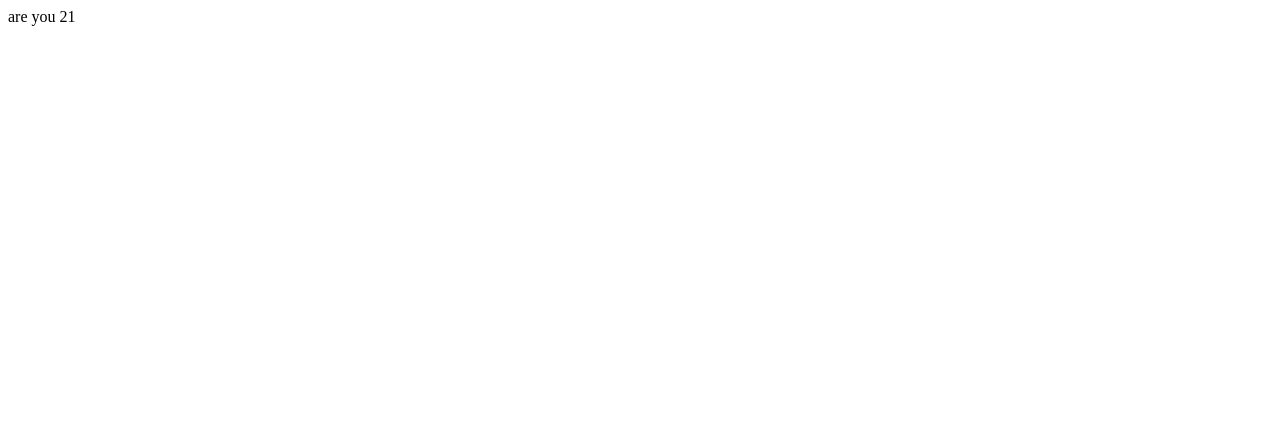
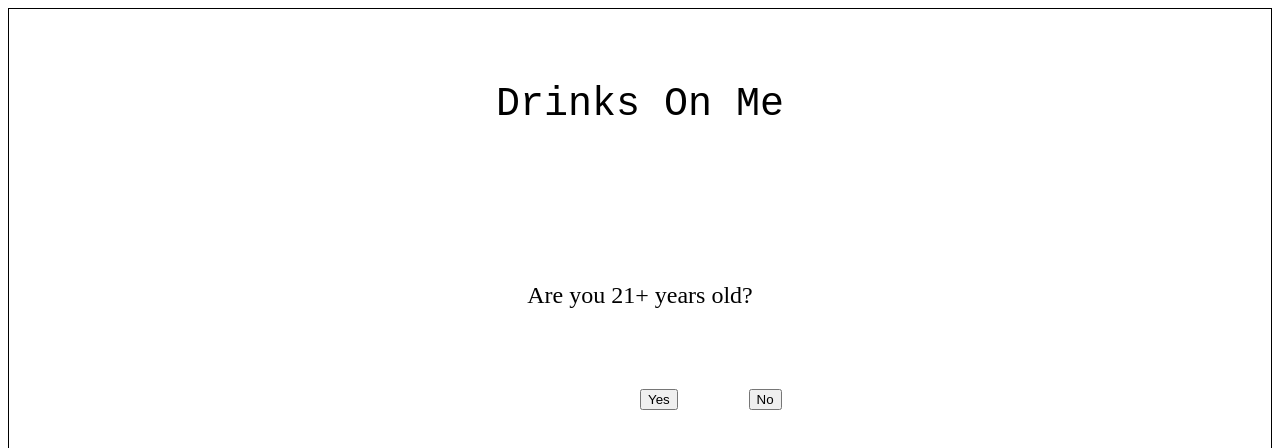
Before and after one commit to nraynes/the-drinks-on-me, a React (Create React App) app: page / in a window 1280 px wide. Shown: the top 448 px of the page. Built offline with nearby package versions, Linux system fonts and the light colour scheme.

Commit message:
model layout

```diff
--- a/src/components/modal/Modal.jsx
+++ b/src/components/modal/Modal.jsx
@@ -1,9 +1,20 @@
 import React from 'react';
+import styles from "./Modal.module.css"
 
 function Modal(props) {
   return (
-    <div>
-      are you 21
+
+    <div className={styles.modalBody}>
+      <div className={styles.modalTitle}>
+        Drinks On Me
+      </div>
+      <div className={styles.modalPrompt}>
+        Are you 21+ years old?
+        <div className={styles.modalPromptButtons}>
+          <button>Yes</button>
+          <button>No</button>
+        </div>
+      </div>
     </div>
   );
 }
--- a/src/components/modal/Modal.module.css
+++ b/src/components/modal/Modal.module.css
@@ -0,0 +1,37 @@
+
+
+.modalBody {
+display: flex;
+flex-flow: column nowrap;
+border: 1px solid black;
+align-items: center;
+padding: 3%;
+
+}
+
+.modalTitle {
+  font-size: 2.5em;
+  padding: 3%;
+  font-family: "Amatic SC", cursive, monospace;
+  font-weight: 500;
+}
+
+.modalPrompt {
+    display: flex;
+    flex-flow: column nowrap;
+    align-items: center;
+    font-size: 1.5em;
+    padding: 10%;
+}
+
+.modalPromptButtons {
+   display: flex;
+   flex-flow: row nowrap;
+   justify-content: space-evenly;
+   padding: 10%;
+   margin: 10%;
+}
+
+.modalPromptButtons> button {
+    margin: 50%;
+}
```
